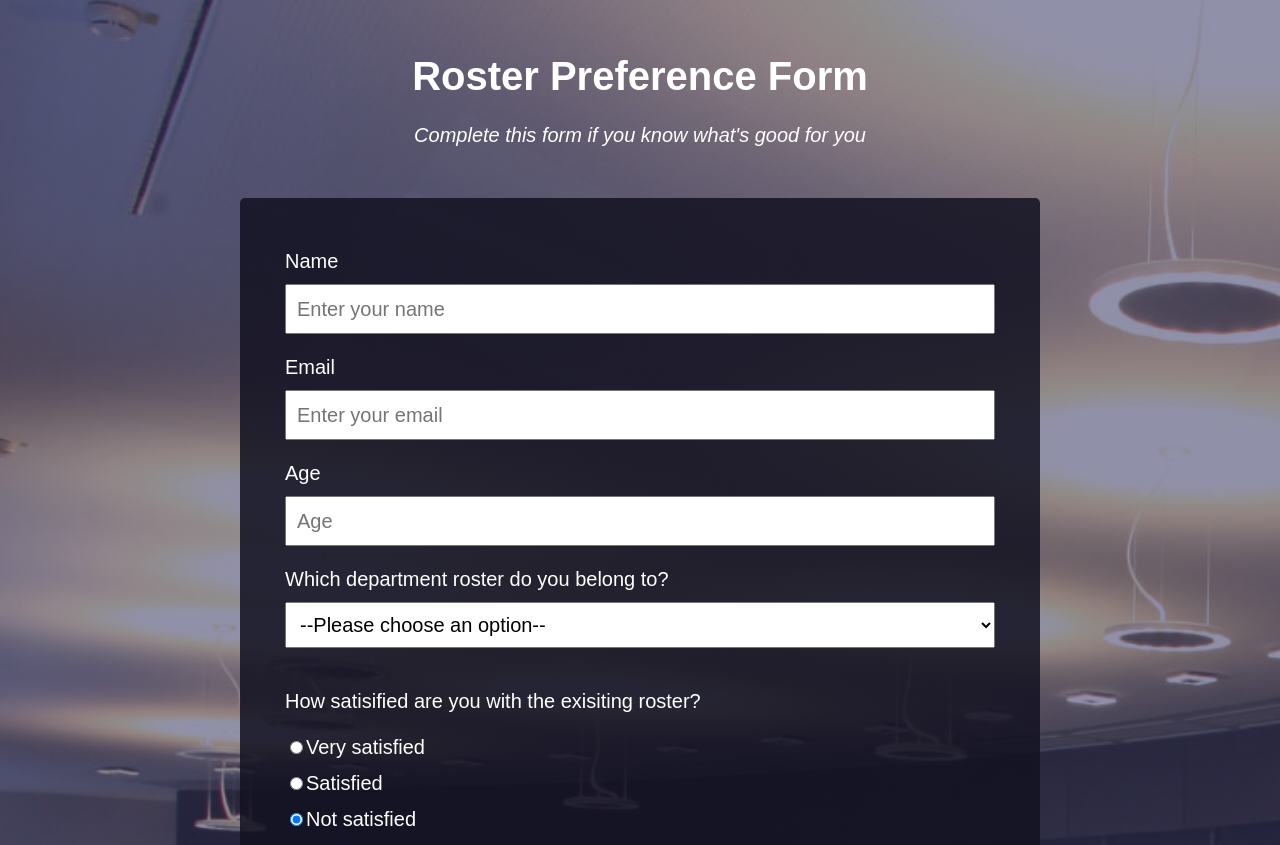
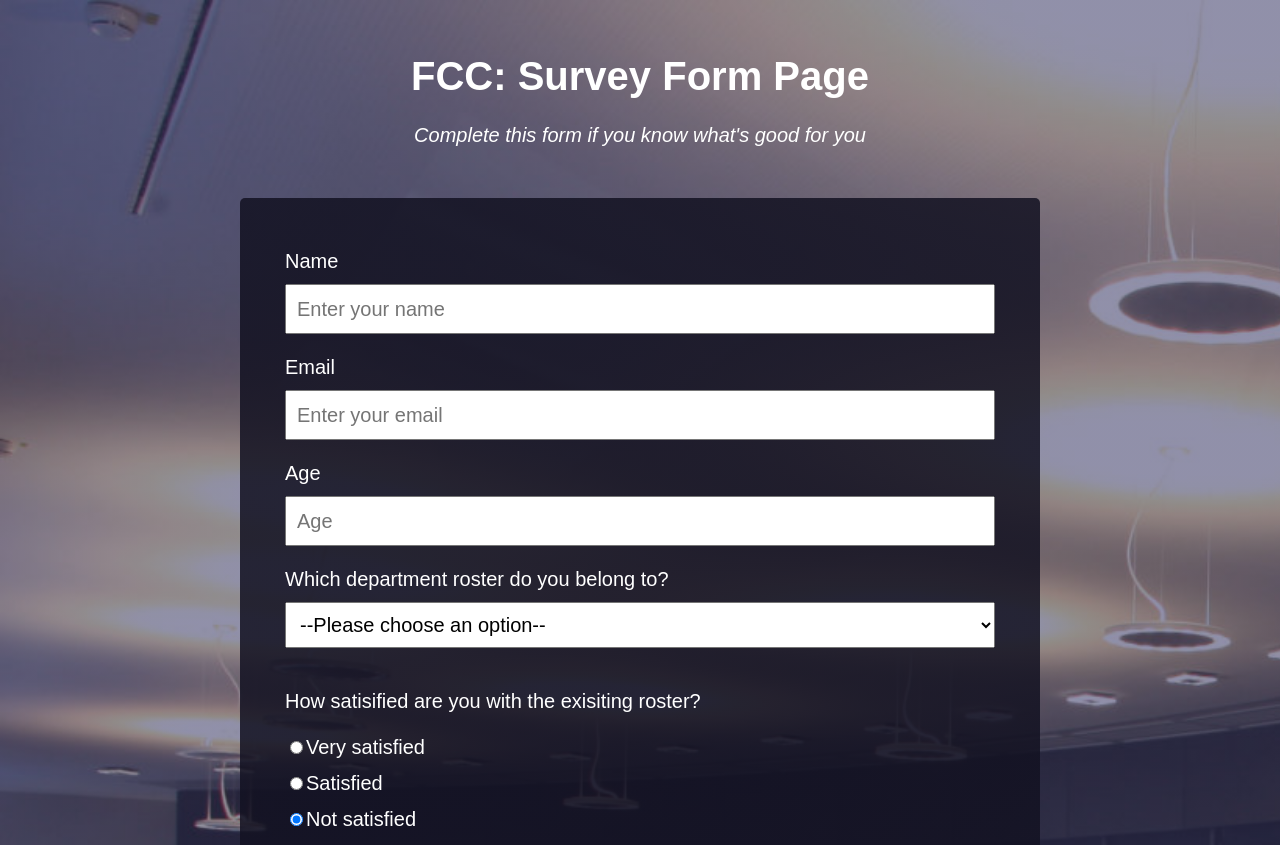
Before and after one commit to rvass/fcc-survey-form, a plain HTML site: page _site/index.html in a window 1280 px wide. Shown: the top 845 px of the page. Drawn offline with Linux system fonts and the light colour scheme.

Commit message:
title change

```diff
--- a/_site/index.html
+++ b/_site/index.html
@@ -6,7 +6,7 @@
     </head>
     <body>
         <header>
-            <h1 id="title">Roster Preference Form</h1>
+            <h1 id="title">FCC: Survey Form Page</h1>
             <p id="description">Complete this form if you know what's good for you</p>
         </header>
         <form id="survey-form" action="mailto:rvass@npcmedia.com.au">
```
Also changed, not shown: index.html (+1 -1 lines).
